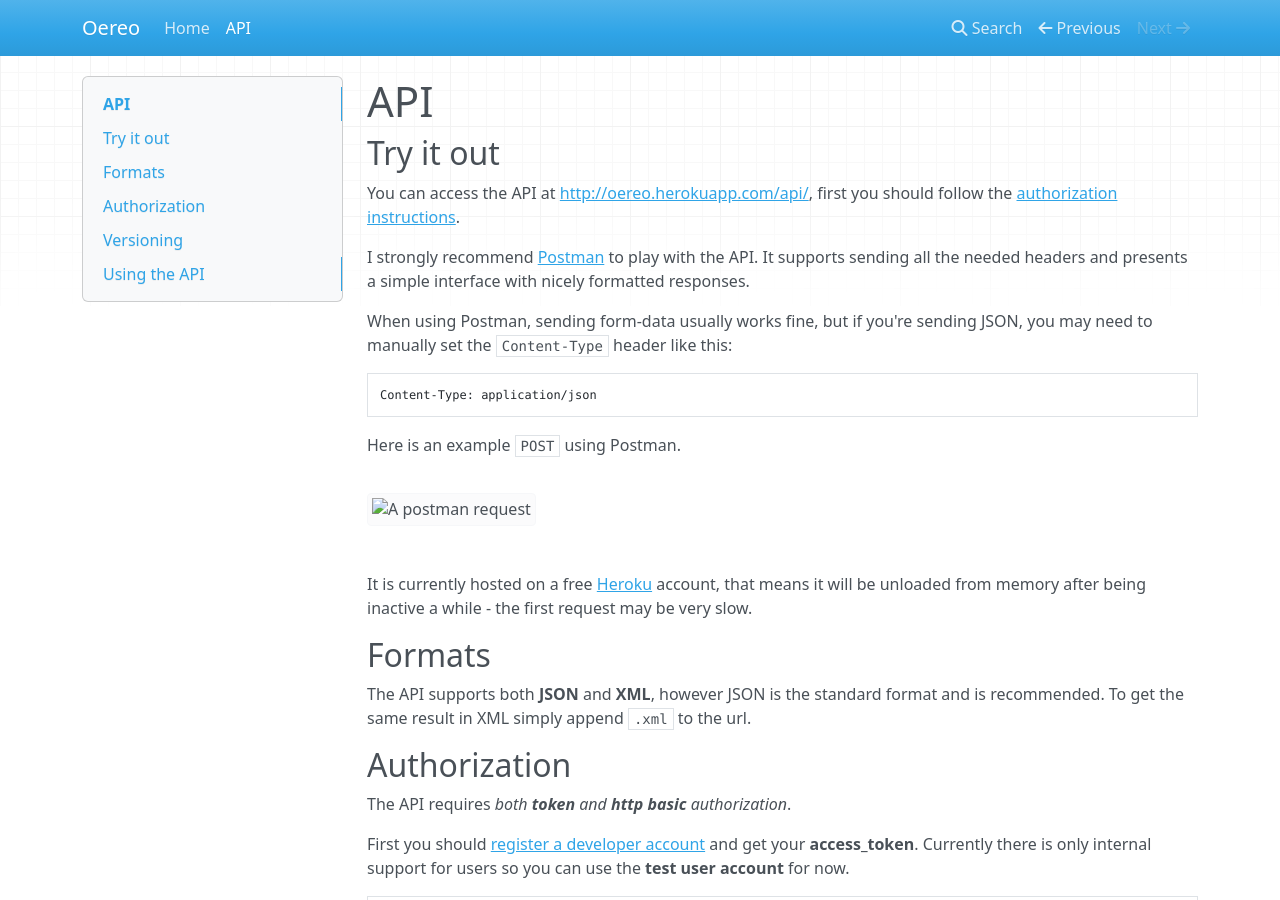
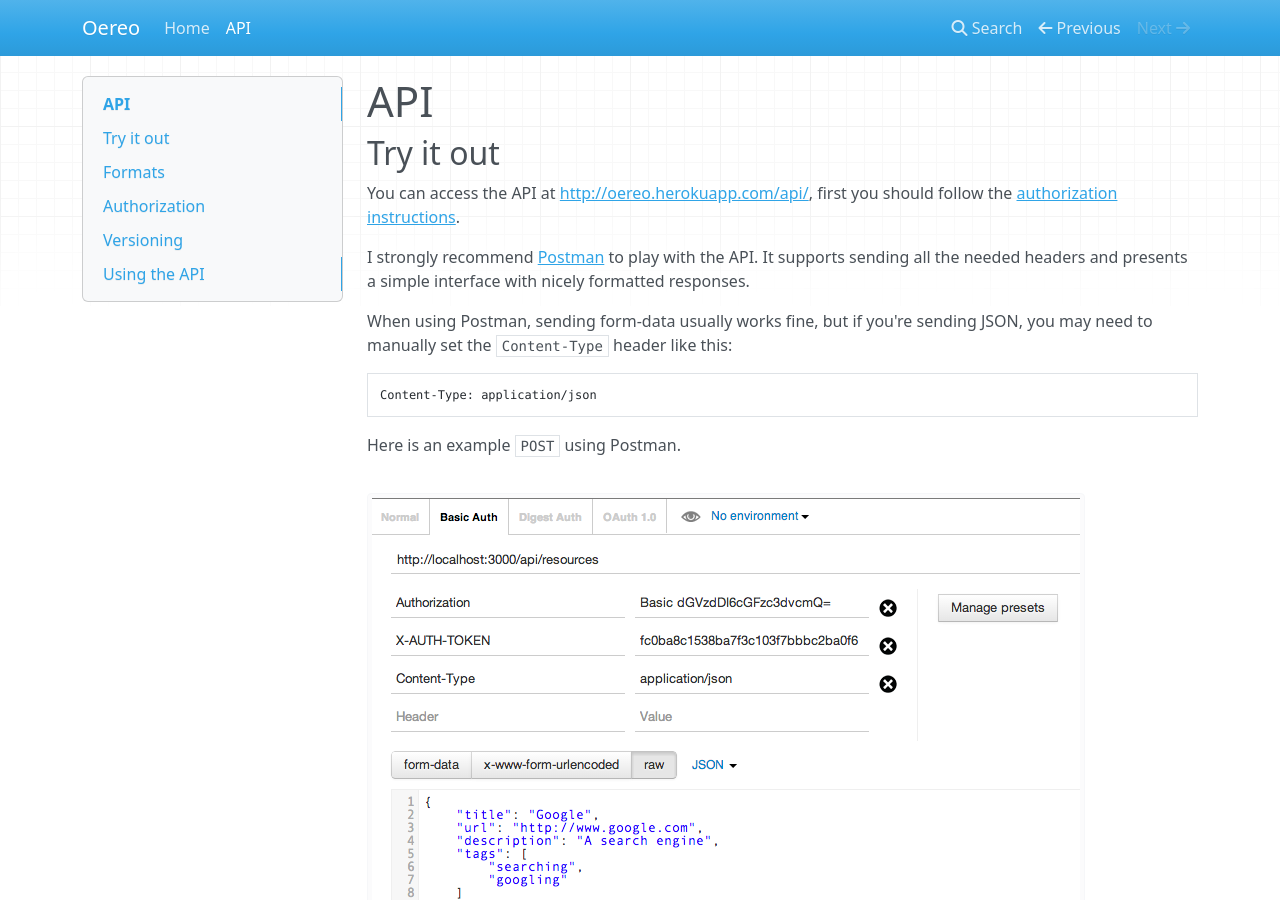
Before and after one commit to jsborjesson/oereo, an MkDocs documentation site: the page built from docs/api.md, in a window 1280 px wide and 900 px high. Built offline with MkDocs 1.6.1, drawn with Linux system fonts in a browser that asks for light colours; nearby versions of some CDN libraries; old or Windows-style settings are respelled for this version of MkDocs.

Commit message:
Fix image link #36

```diff
--- a/docs/api.md
+++ b/docs/api.md
@@ -16,7 +16,7 @@ JSON, you may need to manually set the `Content-Type` header like this:
 
 Here is an example `POST` using Postman.
 
-![A postman request](/oereo/img/postman-1.png)
+![A postman request](../img/postman-1.png)
 
 It is currently hosted on a free [Heroku](https://www.heroku.com/) account,
 that means it will be unloaded from memory after being inactive a while - the
```
